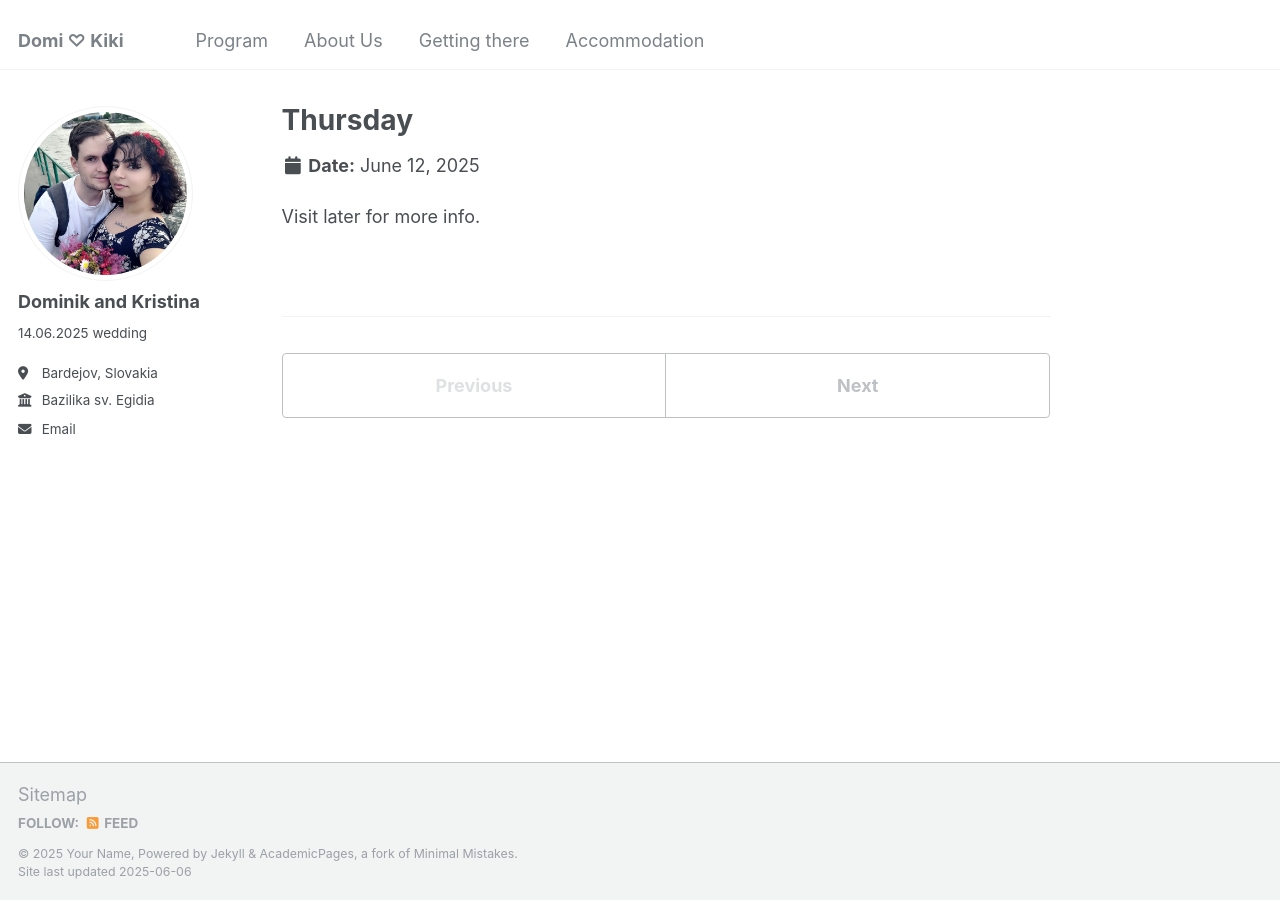
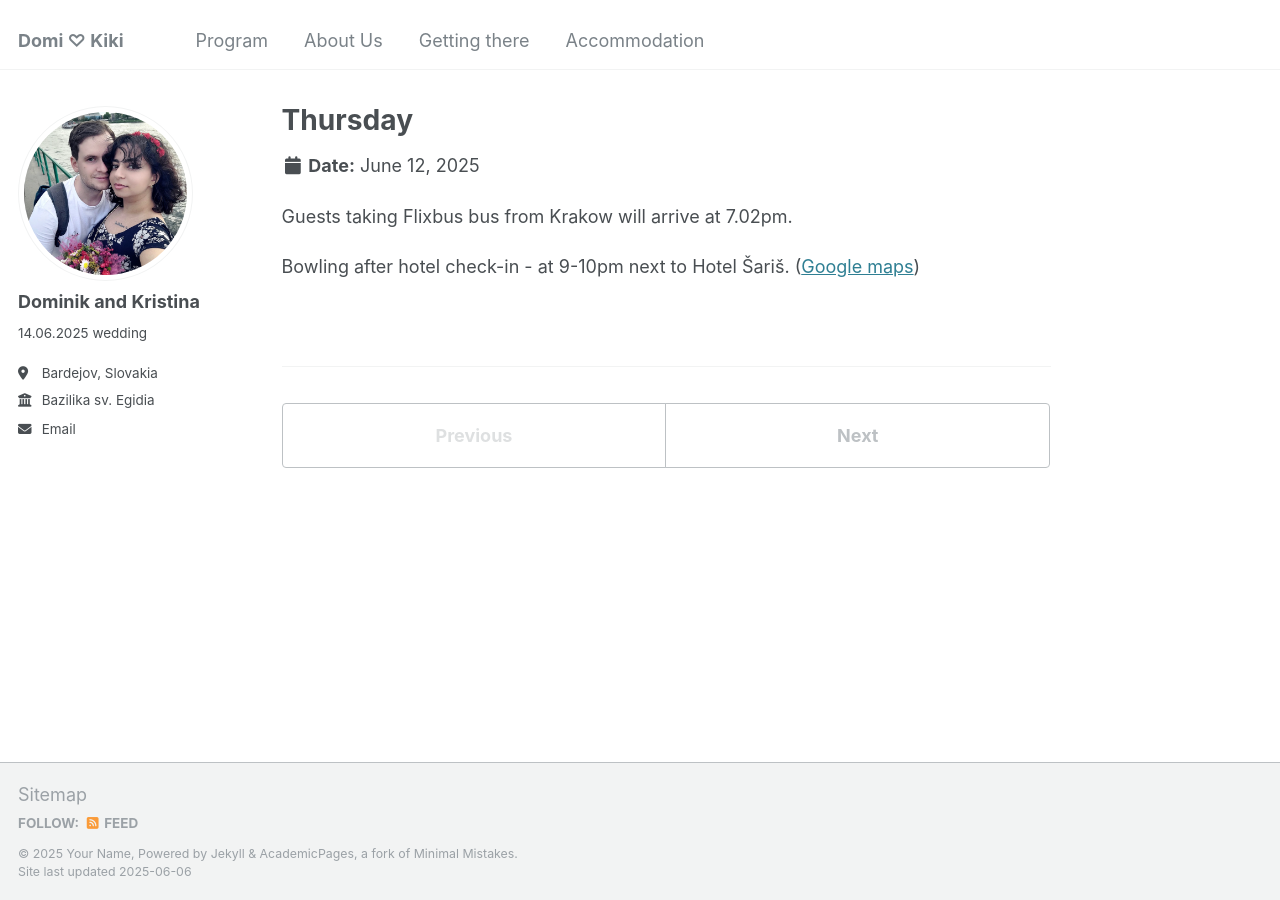
Before and after one commit to drohal3/domi-kiki, a Jekyll site: the page built from _program/2025-06-12-thursday.md, in a window 1280 px wide. Built offline with Jekyll 4.4.1, drawn with Linux system fonts in a browser that asks for light colours.

Commit message:
thursday

```diff
--- a/_pages/program.html
+++ b/_pages/program.html
@@ -7,6 +7,7 @@ author_profile: true
 
 {% include base_path %}
 
+*click on specific day for detailed program
 
 {% for post in site.program %}
   {% include archive-single.html %}
--- a/_program/2025-06-12-thursday.md
+++ b/_program/2025-06-12-thursday.md
@@ -1,7 +1,10 @@
 ---
 title: "Thursday"
-excerpt: "..."
+excerpt: "First arrivals, social evening"
 collection: program
 ---
 
-Visit later for more info.
+Guests taking Flixbus bus from Krakow will arrive at 7.02pm.
+
+Bowling after hotel check-in - at 9-10pm next to Hotel Šariš.
+([Google maps](https://maps.app.goo.gl/vPQgQLLB2qF3cepaA))
```
